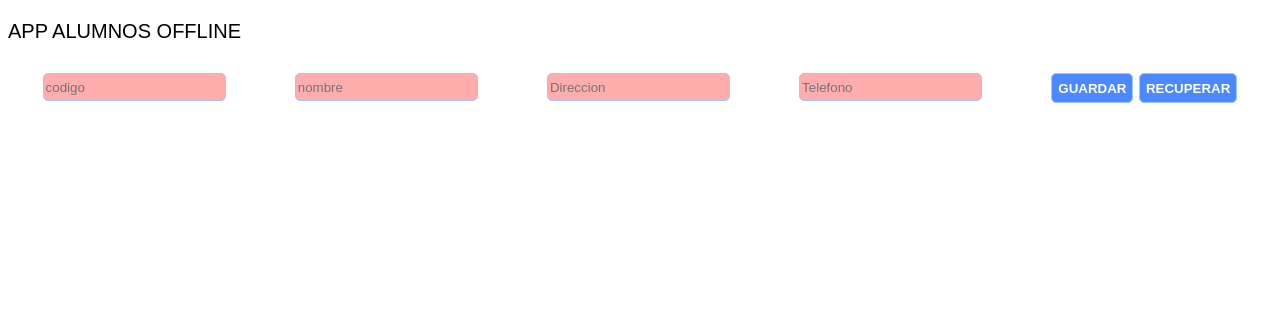
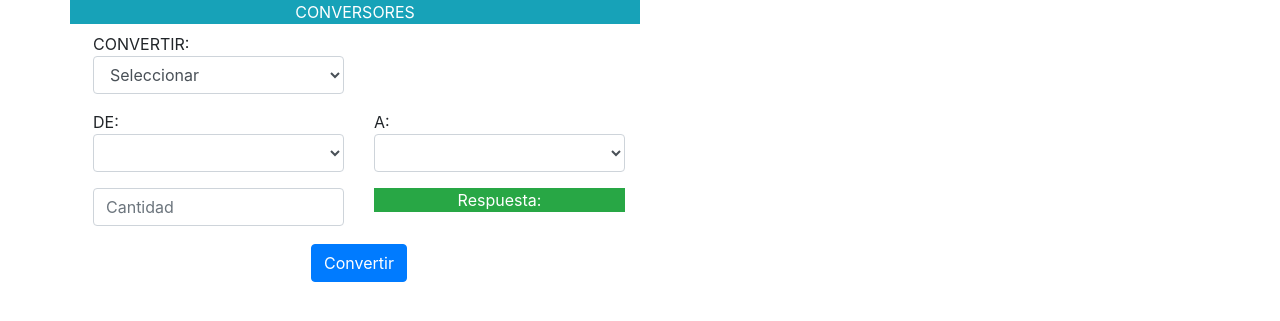
Before and after one commit to JeffryRamos/programacion4A1, a PHP site: page / in a window 1280 px wide. Shown: the top 321 px of the page. Run offline with PHP 8.4, Linux system fonts and the light colour scheme; lists and menus that the app fills with data are empty.

Commit message:
tarea de conversores

```diff
--- a/clase java/app.js
+++ b/clase java/app.js
@@ -1,36 +1,83 @@
-document.addEventListener("DOMContentLoaded",( event) =>{
-    const formAlumnos = document.querySelector("#frmAlumno");
-    formAlumnos.addEventListener("submit", (e)=>{
-        e.preventDefault();
+document.addEventListener("DOMContentLoaded", e=>{
+    const form = document.querySelector("#frmConversores");
+    form.addEventListener("submit", event=>{
+        event.preventDefault();
 
-        const $ = document.querySelector;
-        let codigo = $("#txtCodigoAlumno").value;
-        nombre = document.querySelector("#txtCodigoAlumno").value,
-        Direccion = document.querySelector("#txtDireccionAlumno").value,
-        Telefono = document.querySelector("#txtTelefonoAlumno").value;
+        let de = document.querySelector("#cboDe").value,
+            a = document.querySelector("#cboA").value,
+            cantidad = document.querySelector("#txtCantidadConversor").value,
+            opcion = document.getElementById('cboConvertir');
 
-        if('localStorage' in window){
-            window.localStorage.setItem("codigo", codigo);
-            window.localStorage.setItem("nombre", nombre);
-            window.localStorage.setItem("direccion", Direccion);
-            window.localStorage.setItem("telefono", Telefono);
-        }else{
-            alert("almacenamiento local no soportado!!! ")
-        }
+        let monedas = {
+            "dolar":1,
+            "euro":0.93,
+            "quetzal":7.63,
+            "lempira":24.9,
+            "cordoba":34.19},
+            longitudes = {
+              "mm": 1000,
+              "cm": 100,
+              "mt": 1,
+              "km": 0.001,
+              "milla": 0.000621371},
+              almacenamiento = {
+                "bit": 8,
+                "byte": 1,
+                "kb": 0.001,
+                "mb": 0.000001,
+                "gb":0.000000001},
+                peso = {
+                  "gramo": 1000,
+                  "kg": 1,
+                  "libra": 2.20462,
+                  "onza": 35.274,
+                  "tonelada": 0.01};
+
+        let $res = document.querySelector("#lblRespuesta");
+        if(opcion.value == "moneda"){
+          $res.innerHTML = `Respuesta: ${ (monedas[a]/monedas[de]*cantidad).toFixed(2) }`;
+        } else if(opcion.value == "longitud"){
+          $res.innerHTML = `Respuesta: ${ (longitudes[a]/longitudes[de]*cantidad).toFixed(2) }`;
+        } else if(opcion.value == "almacenamiento"){
+          $res.innerHTML = `Respuesta: ${ (almacenamiento[a]/almacenamiento[de]*cantidad) }`;
+        } else if(opcion.value == "peso"){
+          $res.innerHTML = `Respuesta: ${ (peso[a]/peso[de]*cantidad).toFixed(2) }`;
+        };
     });
-    document.querySelector("#btnRecuperarAlumno").addEventListener("click", (e)=> {
-        if('localstorage' in window){
-            document.querySelector("#txtCodigoAlumno").value = window.localStorage.getItem("codigo");
-            document.querySelector("#txtNombreAlumno").value = window.localStorage.getItem("nombre");
-            document.querySelector("#txtDireccionAlumno").value = window.localStorage.getItem("direccion");
-            document.querySelector("#txtTelefonoAlumno").value = window.localStorage.getItem("telefono");
-        }else{
-            alert("alacenamiento en local no soportado!!");
-        }
-    })
-});
+  });
 
 
-/*function init(evrnt){
-    alert("hola la pagina a cargado");
-}*/
+  function elegir_opcion() {
+    let opcion = document.getElementById('cboConvertir'),
+    de1 = document.getElementById('cboDe'),
+    a1 = document.getElementById('cboA');
+    de1.value="";
+    a1.value="";
+    de1.innerHTML="";
+    a1.innerHTML="";
+
+    if(opcion.value == "moneda"){
+      var  array = ["dolar!Dolar","euro!Euro","quetzal!Quetzal","lempira!Lempira","cordoba!Cordoba"];
+    } else if(opcion.value == "longitud"){
+      var array = ["mm!MM","cm!CM","mt!MT","km!KM","milla!Milla"];
+    } else if(opcion.value == "almacenamiento"){
+      var array = ["bit!Bit","byte!Byte","kb!KB","mb!MB","gb!GB"];
+    } else if(opcion.value == "peso"){
+      var array = ["gramo!Gramo","kg!KG","libra!Libra","onza!Onza","tonelada!Tonelada"];
+    };
+
+    for(var i=0;i<array.length;i++){
+      var repair = array[i].split("!");
+      var newop = document.createElement("option");
+      newop.value = repair[0]
+      newop.innerHTML = repair[1];
+      de1.options.add(newop);
+    };
+    for(var i=0;i<array.length;i++){
+      var repair = array[i].split("!");
+      var newop = document.createElement("option");
+      newop.value = repair[0]
+      newop.innerHTML = repair[1];
+      a1.options.add(newop);
+    };
+   }
--- a/clase java/estilos.css
+++ b/clase java/estilos.css
@@ -4,7 +4,7 @@ body{
 }
 input, textarea{
     height: 24px;
-    border: solid 1px rgb(158, 200, 255);
+    border: solid 1px rgb(70, 126, 6);
     border-radius: 5px;
 }
 textarea{
@@ -23,8 +23,8 @@ textarea{
 }
 input[type=submit],
 input[type=button]{
-    background-color: rgb(74, 137, 255);
-    color: #FFF;
+    background-color: rgb(10, 95, 251);
+    color: rgb(33, 167, 16);
     text-transform: uppercase;
     height: 30px;
     width: auto;
@@ -32,8 +32,8 @@ input[type=button]{
 }
 input[type=submit]:hover,
 input[type=button]:hover{
-    background-color: #FFF;
-    color: blue;
+    background-color: rgb(197, 24, 105);
+    color: rgb(29, 25, 207);
 }
 input[type=text]:valid,
 textarea:valid,
@@ -43,5 +43,5 @@ input[type=date]:valid{
 input[type=text]:invalid,
 textarea:invalid,
 input[type=date]:invalid{
-    background-color: rgb(255, 172, 172);
+    background-color: rgb(147, 185, 42);
 }
--- a/clase java/index.html
+++ b/clase java/index.html
@@ -4,30 +4,54 @@
     <meta charset="UTF-8">
     <meta name="viewport" content="width=device-width, initial-scale=1.0">
     <meta http-equiv="X-UA-Compatible" content="ie=edge">
-    <link rel="stylesheet" href="estilos.css">
-    <title>Bienvenido a Programacion IV</title>
+    <link rel="stylesheet" href="https://stackpath.bootstrapcdn.com/bootstrap/4.4.1/css/bootstrap.min.css" integrity="sha384-Vkoo8x4CGsO3+Hhxv8T/Q5PaXtkKtu6ug5TOeNV6gBiFeWPGFN9MuhOf23Q9Ifjh" crossorigin="anonymous">
+    <title>Conversores</title>
 </head>
 <body>
-    <p>APP ALUMNOS OFFLINE</p>
-    <form action="post" id="frmAlumno">
+<form method="post" id="frmConversores">
 <div class="container">
-            <div class="fila">
-                <input pattern="[A-Z]{4}[0-9]{6}" required type=text placeholder="codigo" id="txtCodigoAlumno">
+<div class="row row-cols-2">
+<div class="col text-center bg-info text-white">
+    CONVERSORES
 </div>
-            <div required class="fila">
-                <input pattern="[A-Za-zñÑ]{3.65}" required type=text placeholder="nombre" id="txtNombreAlumno">
 </div>
-            <div class="fila">
-                <input required type=text placeholder="Direccion" id="txtDireccionAlumno">
+<div class="row row-cols-4 p-2">
+ <div class="col">
+ CONVERTIR:
+<select id="cboConvertir" class="form-control" onchange="elegir_opcion()">
+  <option value="seleccion">Seleccionar</option>
+  <option value="moneda">Moneda</option>
+  <option value="longitud">Longitud</option>
+<option value="almacenamiento">Almacenamiento</option>
+<option value="peso">Peso</option>
+</select>
   </div>
-            <div class="fila">
-                <input pattern="[0-9]{4}[0-9]{4}" required type=text placeholder="Telefono" id="txtTelefonoAlumno">
  </div>
-            <div class="fila">
-                <input type="submit" value="Guardar" id="txtGuardarAlumno">
-                <input type="button" value="Recuperar" id="btnRecuperarAlumno">
+ <div class="row row-cols-4 p-2">
+ <div class="col">
+  DE:
+ <select id="cboDe" class="form-control">
+ </select>
 </div>
-
+ <div class="col">
+  A:
+ <select id="cboA" class="form-control">
+  </select>
+ </div>
+ </div>
+<div class="row row-cols-4 p-2">
+ <div class="col text-center">
+ <input type="text" required="required" pattern="[0-9.]{1,}" placeholder="Cantidad" id="txtCantidadConversor" class="form-control">
+</div>
+  <div class="col text-center">
+   <p class="bg-success text-white" id="lblRespuesta">Respuesta: </p>
+ </div>
+ </div>
+ <div class="row row-cols-2 p-2">
+    <div class="col text-center">
+    <input type="submit" id="btnConvertir" value="Convertir" class="btn btn-primary">
+  </div>
+  </div>
    </div>
     </form>
     <script src="app.js"></script>
```
Lines whose indentation alone changed are shown as unchanged.
